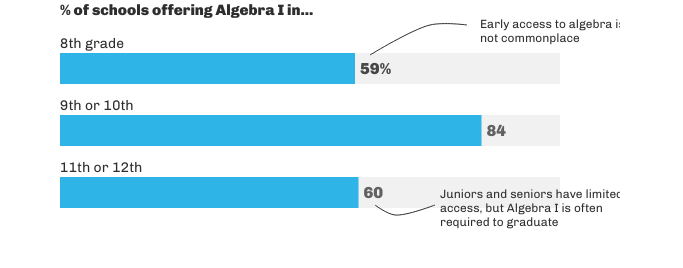
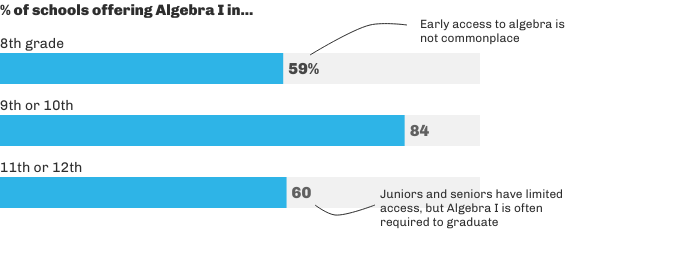
Before and after one commit to metzgr/data-story-template, a plain HTML site: page visualizations/GradeBar/index.html in a window 1280 px wide. Shown: the whole page, without its empty margins (0-683 px from the left). Drawn offline with Linux system fonts and the light colour scheme.

Commit message:
fix viz widths for iframes

```diff
--- a/visualizations/GradeBar/index.html
+++ b/visualizations/GradeBar/index.html
@@ -95,11 +95,11 @@
     //set the margin attributes
     var margin = {
             top: -10,
-            right: 60,
+            right: 80,
             bottom: -35,
-            left: 60
+            left: 0
         },
-        width = 620 - margin.left - margin.right,
+        width = 560 - margin.left - margin.right,
         height = 280;
 
     //set the appropriate bar padding
@@ -128,7 +128,7 @@
 
     //svg is the standard name for the d3 bar chart graphic, this creates it and sets some attributes, append appends to it
     var svg = d3.select("body").append("svg")
-        .attr("width", width + margin.left + margin.right)
+        .attr("width", width + margin.left + margin.right + 10 ) //extra padding for annotation
         .attr("height", height + margin.top + margin.bottom)
         .append("g")
         .attr("transform", "translate(" + margin.left + "," + margin.top + ")");
@@ -260,7 +260,7 @@
                     ]
                 },
                 className: "showAnnotation",
-                x: 370,
+                x: 310,
                 y: 55,
                 dx: 97,
                 dy: -30
@@ -274,7 +274,7 @@
                     lineType: "none"
                 },
                 className: "showAnnotation",
-                x: 480,
+                x: 420,
                 y: 15,
             },
             {
@@ -286,7 +286,7 @@
                     lineType: "none"
                 },
                 className: "showAnnotation2",
-                x: 440,
+                x: 380,
                 y: 185,
             },
             {
@@ -297,7 +297,7 @@
                     ]
                 },
                 className: "showAnnotation",
-                x: 375,
+                x: 315,
                 y: 205,
                 dx: 60,
                 dy: 0
```
Also changed, not shown: visualizations/BarChart/index.html (+1 -1 lines), visualizations/Map/index.html (+1 -1 lines), visualizations/Map2/index.html (+1 -1 lines), visualizations/PieChart/index.html (+1 -1 lines).
